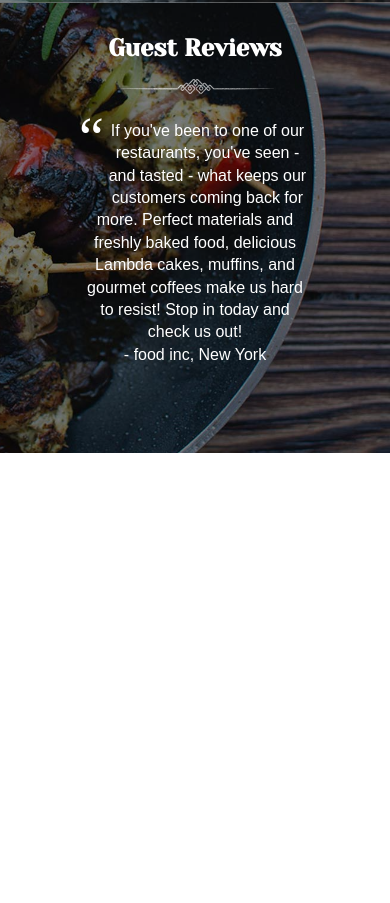
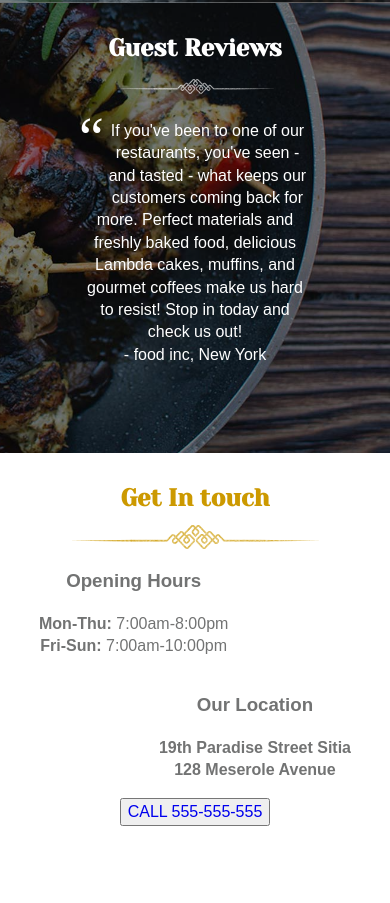
Before and after one commit to freddyhm/restaurant-template, a website: page index.html in a window 390 px wide. Shown: the part 1232-2135 px from the top of the page. Before the commit the page ends 1685 px from the top, so only its background shows below. Drawn offline with nearby package versions, Linux system fonts and the light colour scheme; files that its build step writes are made by us from their sources; files whose address does not match are found by name.

Commit message:
Start mobile-only contact section.

```diff
--- a/index.html
+++ b/index.html
@@ -23,6 +23,7 @@
            @@include('src/includes/about.html')
            @@include('src/includes/ingredients.html')
            @@include('src/includes/reviews.html')
+           @@include('src/includes/contact.html')
         </main>
         <script src="//ajax.googleapis.com/ajax/libs/jquery/1.11.2/jquery.min.js"></script>
         <script>window.jQuery || document.write('<script src="js/vendor/jquery-1.11.2.min.js"><\/script>')</script>
--- /dev/null
+++ b/src/css/module/__contact/module__contact.css
@@ -0,0 +1,46 @@
+/* -----------------------------------------------
+  :: CONTACT
+  --------------------------------------------- */
+
+ /* ------------
+  :: Mobile
+  ---------- */
+
+.contact__wrapper{
+	background: url("../img/contact/contact__dish.png") no-repeat center center;
+	background-size: 421px 425px;
+	height: inherit;
+	width: 100%;
+}
+
+.contact__title{
+	color: #cc9900;
+}
+
+.contact__content{
+	position: relative;
+	color: #727373;
+}
+
+.contact__description{
+	max-width: 525px;
+}
+
+.hours{
+	float:left;
+}
+
+.location{
+	float: right;
+}
+
+/* -----------
+  :: Desktop
+  ---------- */
+
+@media screen and (min-width: 700px){
+
+	.module__contact{
+		display: none;
+	}
+}
--- /dev/null
+++ b/src/includes/contact.html
@@ -0,0 +1,25 @@
+<section class="module module__contact">
+	<div class="module__content contact__content">
+		<h2 class="module__title contact__title">Get In touch</h2>
+		<img class="module__separator" src="img/module/module__separator--highlighted.png" alt="" class="module__separator separator--highlighted">
+		<div class="hours">
+			<h3>Opening Hours</h3>
+			<p>
+				<span><strong>Mon-Thu:</strong> 7:00am-8:00pm</span>
+				<br>
+				<span><strong>Fri-Sun:</strong> 7:00am-10:00pm</span>
+			</p>
+		</div>
+		<div class="location">
+			<h3>Our Location</h3>
+			<p>
+				<span><strong>19th Paradise Street Sitia</strong></span>
+				<br>
+				<span><strong>128 Meserole Avenue</strong></span>
+			</p>
+		</div>
+		<button>
+			<a href="tel:555-555-555">CALL 555-555-555</a>
+		</button>
+	</div>
+</section>
```
